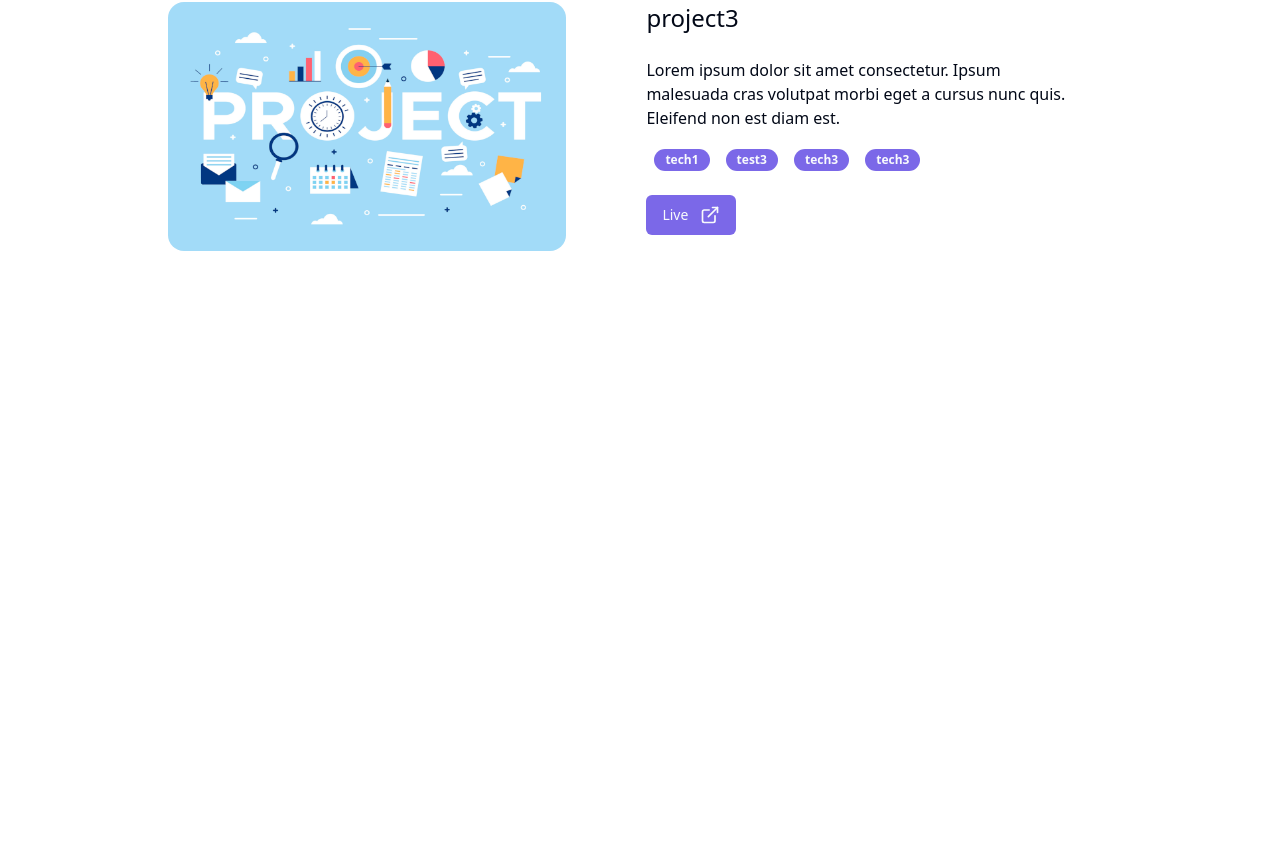
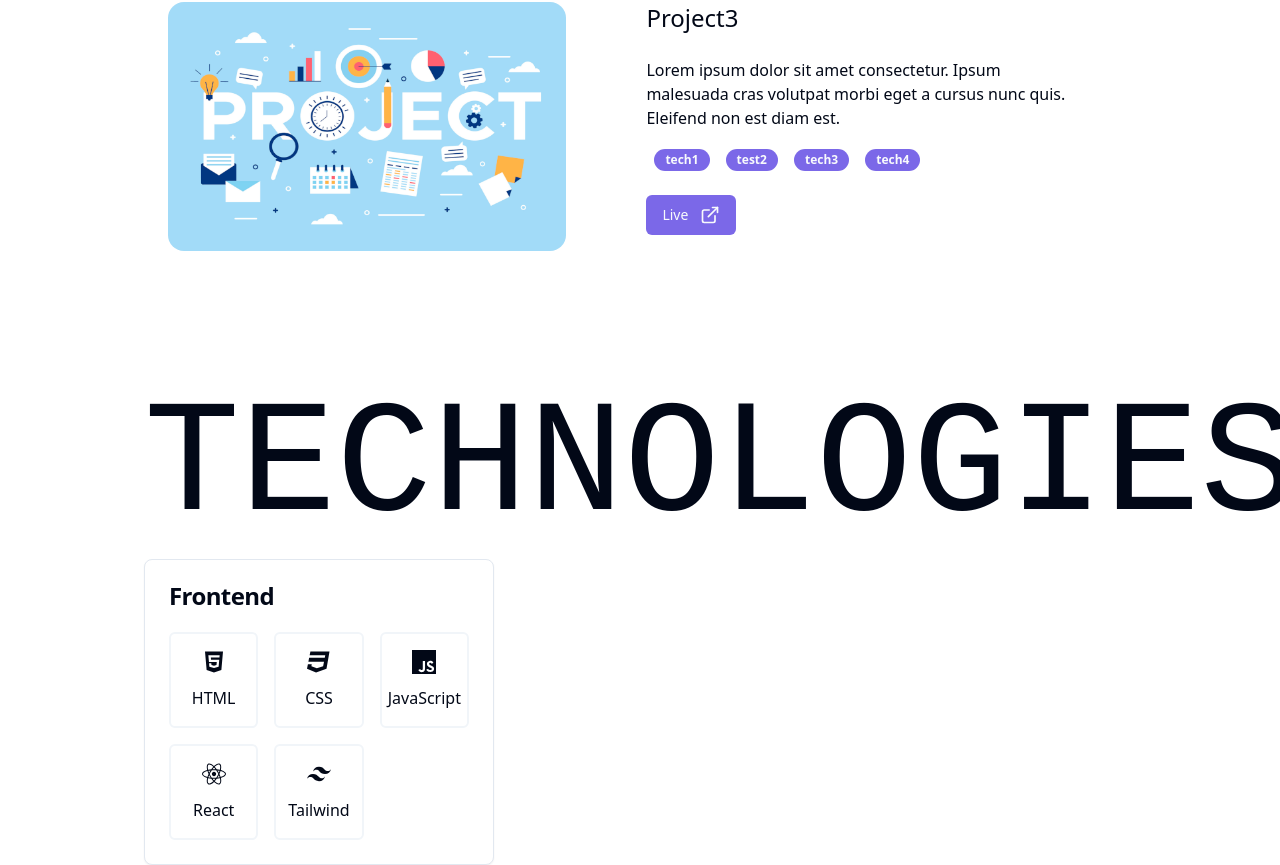
Before and after one commit to sandipanxlr8/portfolio, a React (Vite) app: page / in a window 1280 px wide. Shown: the part 1479-2344 px from the top of the page. Before the commit the page ends 1754 px from the top, so only its background shows below. Built offline with nearby package versions, Linux system fonts and the light colour scheme.

Commit message:
resuable tach card with icons

```diff
--- a/package.json
+++ b/package.json
@@ -10,12 +10,14 @@
     "preview": "vite preview"
   },
   "dependencies": {
+    "@radix-ui/react-label": "^2.0.2",
     "@radix-ui/react-slot": "^1.0.2",
     "class-variance-authority": "^0.7.0",
     "clsx": "^2.0.0",
     "lucide-react": "^0.298.0",
     "react": "^18.2.0",
     "react-dom": "^18.2.0",
+    "react-icons": "^4.12.0",
     "tailwind-merge": "^2.1.0",
     "tailwindcss-animate": "^1.0.7"
   },
--- a/src/assets/projects.json
+++ b/src/assets/projects.json
@@ -1,26 +1,26 @@
 [
   {
-    "name": "project1",
+    "name": "Project1",
     "desc": "Lorem ipsum dolor sit amet consectetur. Ipsum malesuada cras volutpat morbi eget a cursus nunc quis. Ac curabitur eleifend non est diam est.",
-    "tech": ["tech1", "test3", "tech3"],
+    "tech": ["tech1", "test2", "tech3"],
     "isGithub": true,
     "githubUrl": "link",
     "isLive": false,
     "liveUrl": ""
   },
   {
-    "name": "project2",
+    "name": "Project2",
     "desc": "Lorem ipsum dolor sit amet consectetur.",
-    "tech": ["tech1", "test3", "tech3", "tech3"],
+    "tech": ["tech1", "test2", "tech3", "tech4"],
     "isGithub": true,
     "githubUrl": "link",
     "isLive": true,
     "liveUrl": "link"
   },
   {
-    "name": "project3",
+    "name": "Project3",
     "desc": "Lorem ipsum dolor sit amet consectetur. Ipsum malesuada cras volutpat morbi eget a cursus nunc quis. Eleifend non est diam est.",
-    "tech": ["tech1", "test3", "tech3", "tech3"],
+    "tech": ["tech1", "test2", "tech3", "tech4"],
     "isGithub": false,
     "githubUrl": "",
     "isLive": true,
--- /dev/null
+++ b/src/assets/technologies.json
@@ -0,0 +1,32 @@
+[
+  {
+    "cardName": "Frontend",
+    "icons": [
+      {
+        "iconName": "FaHtml5",
+        "iconTechName": "HTML",
+        "iconPack": "fa"
+      },
+      {
+        "iconName": "FaCss3",
+        "iconTechName": "CSS",
+        "iconPack": "fa"
+      },
+      {
+        "iconName": "SiJavascript",
+        "iconTechName": "JavaScript",
+        "iconPack": "si"
+      },
+      {
+        "iconName": "FaReact",
+        "iconTechName": "React",
+        "iconPack": "fa"
+      },
+      {
+        "iconName": "SiTailwindcss",
+        "iconTechName": "Tailwind",
+        "iconPack": "si"
+      }
+    ]
+  }
+]
--- a/src/components/home/Home.tsx
+++ b/src/components/home/Home.tsx
@@ -3,7 +3,8 @@ import Working from "@/assets/working.svg";
 import { Button } from "../ui/button";
 import { Download } from "lucide-react";
 // import { Copy } from "lucide-react";
-import Projects from "./Projects";
+import Projects from "./projects/Projects";
+import Technologies from "./technologies/Technologies";
 
 function Home() {
   return (
@@ -39,6 +40,9 @@ function Home() {
       {/* projects section */}
       <Projects />
       {/* projects section ends */}
+      {/* Technologies section */}
+      <Technologies />
+      {/* Technologies section ends */}
     </div>
   );
 }
--- a/src/components/home/Project.tsx
+++ b/src/components/home/projects/Project.tsx
@@ -1,5 +1,5 @@
-import { Badge } from "../ui/badge";
-import { Button } from "../ui/button";
+import { Badge } from "../../ui/badge";
+import { Button } from "../../ui/button";
 import { ExternalLink } from "lucide-react";
 
 interface ProjectInterface {
@@ -31,7 +31,11 @@ function Project({ project }: ProjectPropsInterface) {
         <p className="mt-6">{project.desc}</p>
         <div className="mt-4">
           {project.tech &&
-            project.tech.map((tech) => <Badge className="mx-2">{tech}</Badge>)}
+            project.tech.map((tech) => (
+              <Badge key={tech} className="mx-2">
+                {tech}
+              </Badge>
+            ))}
         </div>
         <div className="mt-6">
           {project.isGithub && (
--- /dev/null
+++ b/src/components/home/technologies/TechCard.tsx
@@ -0,0 +1,53 @@
+import * as FaIcons from "react-icons/fa";
+import * as SiIcons from "react-icons/si";
+import { Card, CardContent, CardHeader, CardTitle } from "@/components/ui/card";
+import TechCardInterface from "@/interfaces/TechCardInterface";
+
+interface TechCardProps {
+  tech: TechCardInterface;
+}
+
+function TechCard({ tech }: TechCardProps) {
+  return (
+    <div>
+      <Card className="w-[350px]">
+        <CardHeader>
+          <CardTitle>{tech.cardName}</CardTitle>
+        </CardHeader>
+        <CardContent>
+          <div className="grid grid-cols-3 gap-4">
+            {tech.icons.map((iconData) => {
+              let IconComponent;
+              switch (iconData.iconPack) {
+                case "fa":
+                  // @ts-expect-error: iconname mismatch as its expecting a specific type for it
+                  IconComponent = FaIcons[iconData.iconName];
+                  break;
+                case "si":
+                  // @ts-expect-error: iconname mismatch as its expecting a specific type for it
+                  IconComponent = SiIcons[iconData.iconName];
+                  break;
+
+                default:
+                  break;
+              }
+
+              // const IconComponent = FaIcons[iconData.iconName];
+              return (
+                <div
+                  key={iconData.iconName}
+                  className="flex flex-col items-center justify-between rounded-md border-2 border-muted bg-popover p-4 hover:bg-accent hover:text-accent-foreground"
+                >
+                  {IconComponent && <IconComponent className="mb-3 h-6 w-6" />}
+                  {iconData.iconTechName}
+                </div>
+              );
+            })}
+          </div>
+        </CardContent>
+      </Card>
+    </div>
+  );
+}
+
+export default TechCard;
--- /dev/null
+++ b/src/components/home/technologies/Technologies.tsx
@@ -0,0 +1,18 @@
+import TechCard from "./TechCard";
+import technologies from "@/assets/technologies.json";
+import TechCardInterface from "@/interfaces/TechCardInterface";
+
+function Technologies() {
+  const techs: TechCardInterface[] = technologies;
+  return (
+    <div className="mt-[100px]">
+      <h2 className="text-[10rem]/[1.15] font-[monospace]">TECHNOLOGIES</h2>
+      <div>
+        {techs &&
+          techs.map((tech) => <TechCard key={tech.cardName} tech={tech} />)}
+      </div>
+    </div>
+  );
+}
+
+export default Technologies;
--- /dev/null
+++ b/src/components/ui/card.tsx
@@ -0,0 +1,79 @@
+import * as React from "react"
+
+import { cn } from "@/lib/utils"
+
+const Card = React.forwardRef<
+  HTMLDivElement,
+  React.HTMLAttributes<HTMLDivElement>
+>(({ className, ...props }, ref) => (
+  <div
+    ref={ref}
+    className={cn(
+      "rounded-lg border bg-card text-card-foreground shadow-sm",
+      className
+    )}
+    {...props}
+  />
+))
+Card.displayName = "Card"
+
+const CardHeader = React.forwardRef<
+  HTMLDivElement,
+  React.HTMLAttributes<HTMLDivElement>
+>(({ className, ...props }, ref) => (
+  <div
+    ref={ref}
+    className={cn("flex flex-col space-y-1.5 p-6", className)}
+    {...props}
+  />
+))
+CardHeader.displayName = "CardHeader"
+
+const CardTitle = React.forwardRef<
+  HTMLParagraphElement,
+  React.HTMLAttributes<HTMLHeadingElement>
+>(({ className, ...props }, ref) => (
+  <h3
+    ref={ref}
+    className={cn(
+      "text-2xl font-semibold leading-none tracking-tight",
+      className
+    )}
+    {...props}
+  />
+))
+CardTitle.displayName = "CardTitle"
+
+const CardDescription = React.forwardRef<
+  HTMLParagraphElement,
+  React.HTMLAttributes<HTMLParagraphElement>
+>(({ className, ...props }, ref) => (
+  <p
+    ref={ref}
+    className={cn("text-sm text-muted-foreground", className)}
+    {...props}
+  />
+))
+CardDescription.displayName = "CardDescription"
+
+const CardContent = React.forwardRef<
+  HTMLDivElement,
+  React.HTMLAttributes<HTMLDivElement>
+>(({ className, ...props }, ref) => (
+  <div ref={ref} className={cn("p-6 pt-0", className)} {...props} />
+))
+CardContent.displayName = "CardContent"
+
+const CardFooter = React.forwardRef<
+  HTMLDivElement,
+  React.HTMLAttributes<HTMLDivElement>
+>(({ className, ...props }, ref) => (
+  <div
+    ref={ref}
+    className={cn("flex items-center p-6 pt-0", className)}
+    {...props}
+  />
+))
+CardFooter.displayName = "CardFooter"
+
+export { Card, CardHeader, CardFooter, CardTitle, CardDescription, CardContent }
--- /dev/null
+++ b/src/components/ui/label.tsx
@@ -0,0 +1,24 @@
+import * as React from "react"
+import * as LabelPrimitive from "@radix-ui/react-label"
+import { cva, type VariantProps } from "class-variance-authority"
+
+import { cn } from "@/lib/utils"
+
+const labelVariants = cva(
+  "text-sm font-medium leading-none peer-disabled:cursor-not-allowed peer-disabled:opacity-70"
+)
+
+const Label = React.forwardRef<
+  React.ElementRef<typeof LabelPrimitive.Root>,
+  React.ComponentPropsWithoutRef<typeof LabelPrimitive.Root> &
+    VariantProps<typeof labelVariants>
+>(({ className, ...props }, ref) => (
+  <LabelPrimitive.Root
+    ref={ref}
+    className={cn(labelVariants(), className)}
+    {...props}
+  />
+))
+Label.displayName = LabelPrimitive.Root.displayName
+
+export { Label }
--- /dev/null
+++ b/src/interfaces/TechCardInterface.tsx
@@ -0,0 +1,10 @@
+interface TechCardInterface {
+  cardName: string;
+  icons: {
+    iconName: string;
+    iconTechName: string;
+    iconPack: string;
+  }[];
+}
+
+export default TechCardInterface;
```
Also changed, not shown: src/components/home/projects/Projects.tsx (renamed from src/components/home/Projects.tsx), 1 other file (tests, documents, lock files or other folders).
